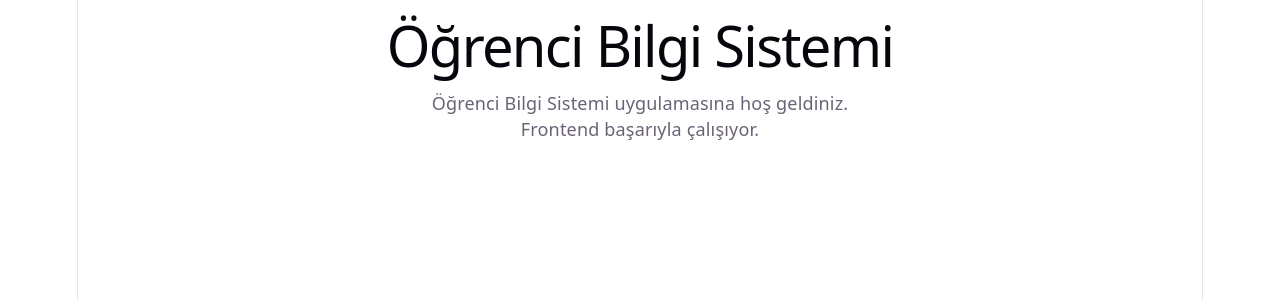
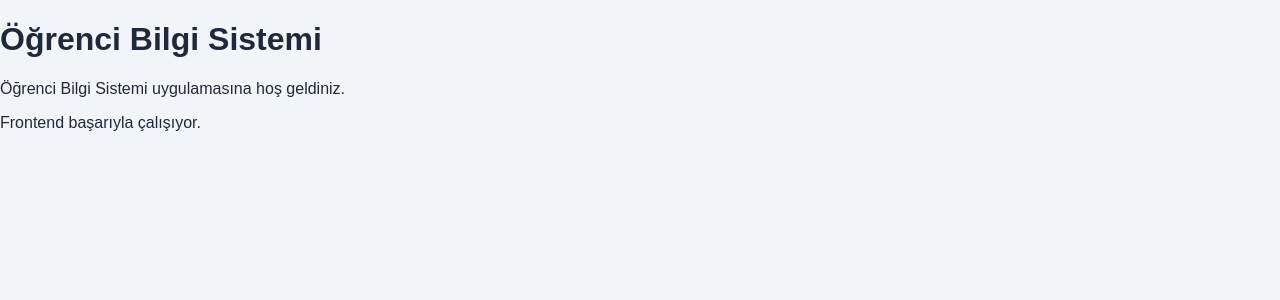
Before and after one commit to sinemsafak/ogrenci_takip_sistemi, a React app in the folder frontend/: page / in a window 1280 px wide. Shown: the top 300 px of the page. Built offline with nearby package versions, Linux system fonts and the light colour scheme; the HTML template or start-up script is replaced by a standard one.

Commit message:
style: configure global frontend styles

```diff
--- a/frontend/src/index.css
+++ b/frontend/src/index.css
@@ -1,111 +1,30 @@
-:root {
-  --text: #6b6375;
-  --text-h: #08060d;
-  --bg: #fff;
-  --border: #e5e4e7;
-  --code-bg: #f4f3ec;
-  --accent: #aa3bff;
-  --accent-bg: rgba(170, 59, 255, 0.1);
-  --accent-border: rgba(170, 59, 255, 0.5);
-  --social-bg: rgba(244, 243, 236, 0.5);
-  --shadow:
-    rgba(0, 0, 0, 0.1) 0 10px 15px -3px, rgba(0, 0, 0, 0.05) 0 4px 6px -2px;
-
-  --sans: system-ui, 'Segoe UI', Roboto, sans-serif;
-  --heading: system-ui, 'Segoe UI', Roboto, sans-serif;
-  --mono: ui-monospace, Consolas, monospace;
-
-  font: 18px/145% var(--sans);
-  letter-spacing: 0.18px;
-  color-scheme: light dark;
-  color: var(--text);
-  background: var(--bg);
-  font-synthesis: none;
-  text-rendering: optimizeLegibility;
-  -webkit-font-smoothing: antialiased;
-  -moz-osx-font-smoothing: grayscale;
-
-  @media (max-width: 1024px) {
-    font-size: 16px;
-  }
-}
-
-@media (prefers-color-scheme: dark) {
-  :root {
-    --text: #9ca3af;
-    --text-h: #f3f4f6;
-    --bg: #16171d;
-    --border: #2e303a;
-    --code-bg: #1f2028;
-    --accent: #c084fc;
-    --accent-bg: rgba(192, 132, 252, 0.15);
-    --accent-border: rgba(192, 132, 252, 0.5);
-    --social-bg: rgba(47, 48, 58, 0.5);
-    --shadow:
-      rgba(0, 0, 0, 0.4) 0 10px 15px -3px, rgba(0, 0, 0, 0.25) 0 4px 6px -2px;
-  }
-
-  #social .button-icon {
-    filter: invert(1) brightness(2);
-  }
-}
-
-body {
-  margin: 0;
-}
-
-#root {
-  width: 1126px;
-  max-width: 100%;
-  margin: 0 auto;
-  text-align: center;
-  border-inline: 1px solid var(--border);
-  min-height: 100svh;
-  display: flex;
-  flex-direction: column;
+/* Bütün HTML elemanlarında kutu boyutlandırmasını düzenliyoruz. */
+* {
   box-sizing: border-box;
 }
 
-h1,
-h2 {
-  font-family: var(--heading);
-  font-weight: 500;
-  color: var(--text-h);
+/* Uygulamanın genel görünümünü belirliyoruz. */
+:root {
+  font-family: Arial, Helvetica, sans-serif;
+  color: #1e293b;
+  background-color: #f1f5f9;
+  font-synthesis: none;
 }
 
-h1 {
-  font-size: 56px;
-  letter-spacing: -1.68px;
-  margin: 32px 0;
-  @media (max-width: 1024px) {
-    font-size: 36px;
-    margin: 20px 0;
-  }
-}
-h2 {
-  font-size: 24px;
-  line-height: 118%;
-  letter-spacing: -0.24px;
-  margin: 0 0 8px;
-  @media (max-width: 1024px) {
-    font-size: 20px;
-  }
-}
-p {
+/* Tarayıcının varsayılan boşluklarını kaldırıyoruz. */
+body {
   margin: 0;
+  min-width: 320px;
+  min-height: 100vh;
 }
 
-code,
-.counter {
-  font-family: var(--mono);
-  display: inline-flex;
-  border-radius: 4px;
-  color: var(--text-h);
+/* React uygulamasının ekranı kaplamasını sağlıyoruz. */
+#root {
+  min-height: 100vh;
 }
 
-code {
-  font-size: 15px;
-  line-height: 135%;
-  padding: 4px 8px;
-  background: var(--code-bg);
+/* Form elemanlarının genel yazı tipini ayarlıyoruz. */
+button,
+input {
+  font: inherit;
 }
```
